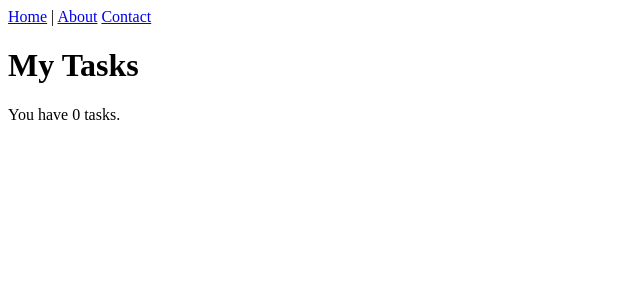
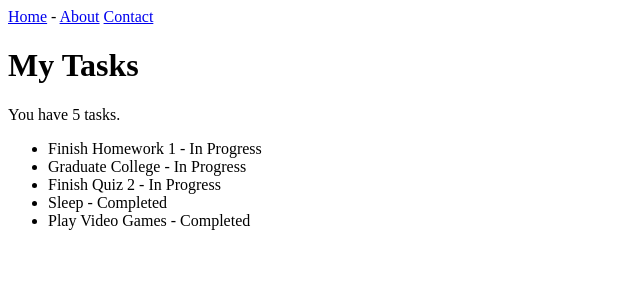
Before and after one commit to Tip790/personal-website, a Django app: page / in a window 1280 px wide. Shown: the top 300 px of the page, without its empty margins (0-640 px from the left). Run offline with Django 5.2, Linux system fonts and the light colour scheme.

Commit message:
Display the list on the home page

```diff
--- a/config/settings.py
+++ b/config/settings.py
@@ -55,7 +55,7 @@ ROOT_URLCONF = 'config.urls'
 TEMPLATES = [
     {
         'BACKEND': 'django.template.backends.django.DjangoTemplates',
-        'DIRS':  [BASE_DIR / "templates"],
+        'DIRS': [BASE_DIR / "templates"],
         'APP_DIRS': True,
         'OPTIONS': {
             'context_processors': [
--- a/pages/urls.py
+++ b/pages/urls.py
@@ -5,5 +5,5 @@ from . import views
 urlpatterns = [
     path("", views.home, name="home"),
     path("about/", views.about, name="about"),
-     path("contact/", views.contact, name="contact"),
+    path("contact/", views.contact, name="contact"),
 ]
--- a/pages/views.py
+++ b/pages/views.py
@@ -1,8 +1,16 @@
 from django.shortcuts import render
+
+tasks = [
+    {"title": "Finish Homework 1", "completed": False},
+    {"title": "Graduate College", "completed": False},
+    {"title": "Finish Quiz 2", "completed": False},
+    {"title": "Sleep", "completed": True},
+    {"title": "Play Video Games", "completed": True},
+]
 
 
 def home(request):
-    return render(request, "home.html")
+    return render(request, "home.html", {"tasks": tasks})
 def about(request):
     return render(request, "about.html")
 def contact(request):
--- a/templates/about.html
+++ b/templates/about.html
@@ -4,7 +4,7 @@
 </head>
 <body>
     <nav>
-        <a href="/">Home</a> |
+        <a href="/">Home</a> -
         <a href="/about/">About</a>
         <a href="/contact/">Contact</a>
     </nav>
--- a/templates/contact.html
+++ b/templates/contact.html
@@ -4,7 +4,7 @@
 </head>
 <body>
     <nav>
-        <a href="/">Home</a> |
+        <a href="/">Home</a> -
         <a href="/about/">About</a>
         <a href="/contact/">Contact</a>
     </nav>
--- a/templates/home.html
+++ b/templates/home.html
@@ -4,7 +4,7 @@
 </head>
 <body>
     <nav>
-        <a href="/">Home</a> |
+        <a href="/">Home</a> -
         <a href="/about/">About</a>
         <a href="/contact/">Contact</a>
     </nav>
@@ -16,10 +16,10 @@
     {% for task in tasks %}
         <li>
             {{ task.title }}
-            {% if task.done %}
-                - done
+            {% if task.completed %}
+                - Completed
             {% else %}
-                - not done
+                - In Progress
             {% endif %}
         </li>
     {% endfor %}
```
